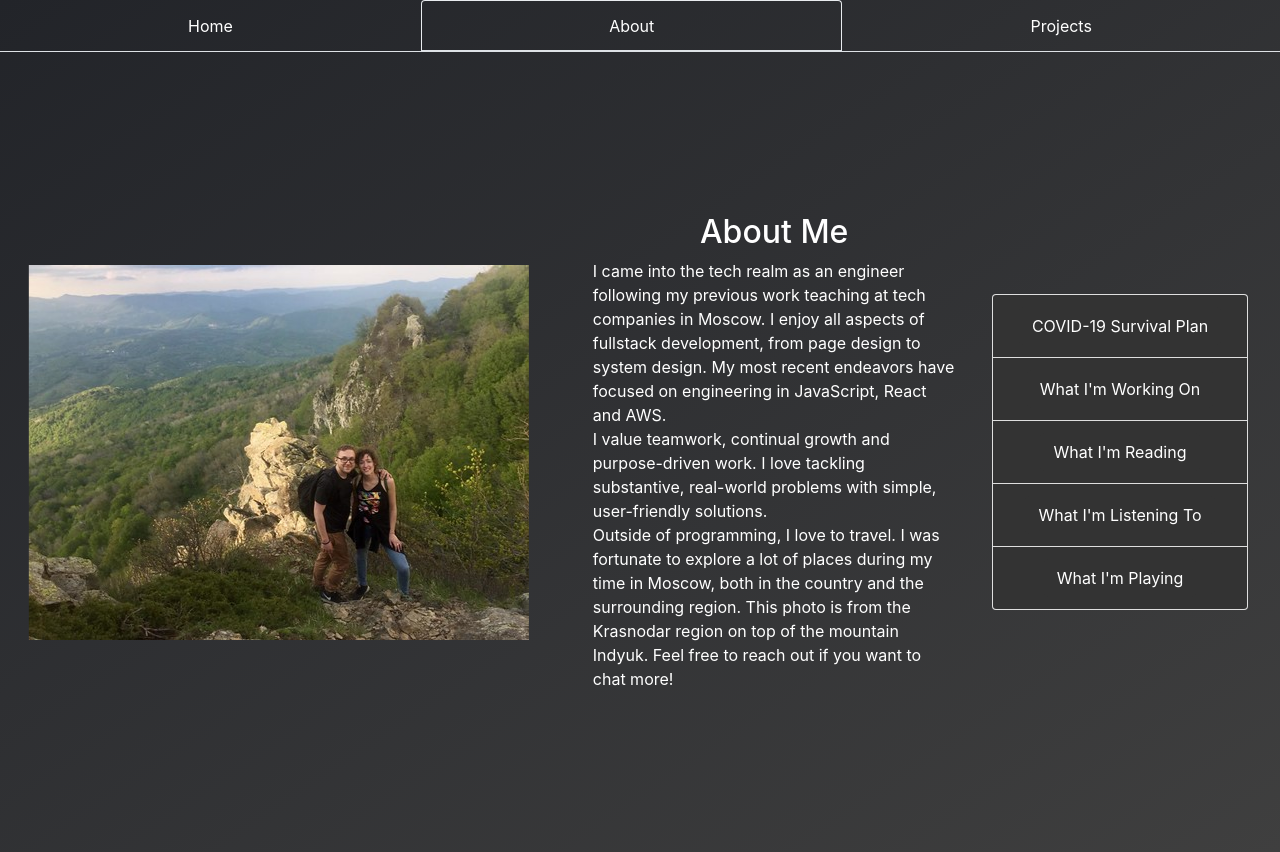
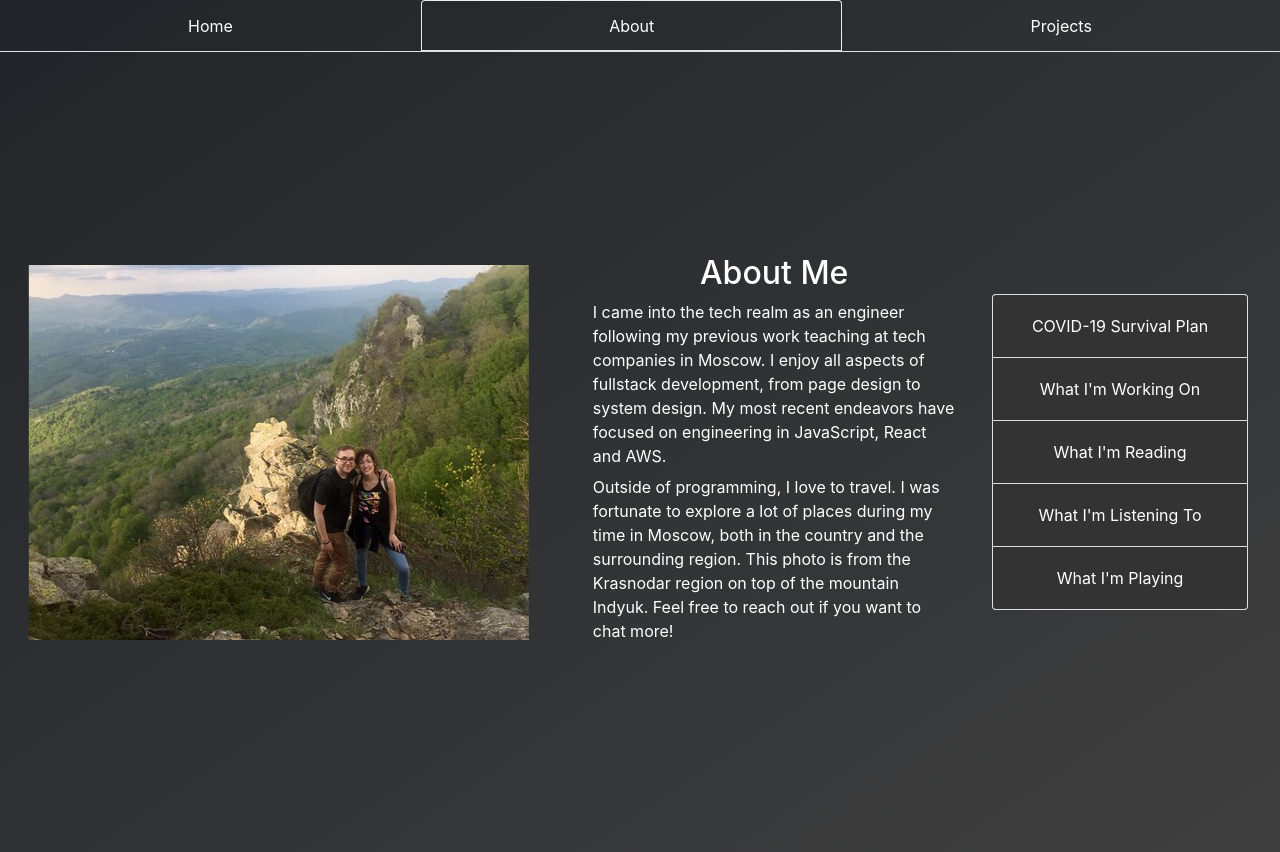
Before and after one commit to rose-paul/personal_site, a React app: page / in a window 1280 px wide. Both pictures are taken after a click on the button "About". Built offline with nearby package versions, Linux system fonts and the light colour scheme.

Commit message:
change about

```diff
--- a/frontend/about.jsx
+++ b/frontend/about.jsx
@@ -14,12 +14,6 @@ const About = () => (
       </article>
 
       <article>
-        I value teamwork, continual growth and purpose-driven work. I love
-        tackling substantive, real-world problems with simple, user-friendly
-        solutions.
-      </article>
-
-      <article>
         Outside of programming, I love to travel. I was fortunate to explore a
         lot of places during my time in Moscow, both in the country and the
         surrounding region. This photo is from the Krasnodar region on top of
--- a/styles/index.css
+++ b/styles/index.css
@@ -45,6 +45,10 @@ object-fit: contain;
   margin-left: 5%;
 }
 
+article {
+    margin-bottom: 2%;
+}
+
 
 @keyframes swoopin {
   from {
```
Also changed, not shown: 1 other file (tests, documents, lock files or other folders).
